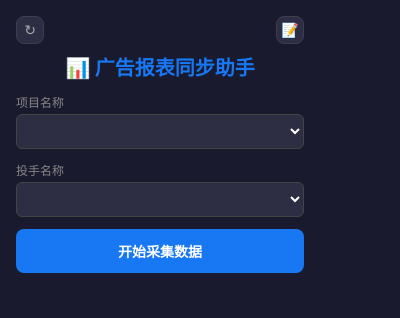
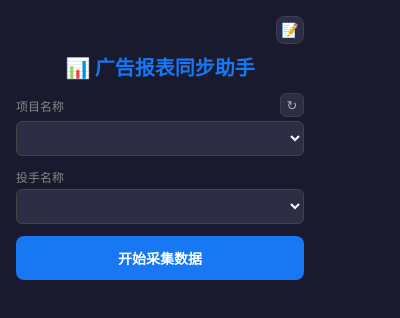
Before and after one commit to xa28ab2-oss/Facebook-Ads-Manager-data-collector, a browser extension: page chrome-extension/popup.html in a window 400 px wide. Drawn offline with Linux system fonts and the light colour scheme; no server answers.

Commit message:
Move refresh icon to project row

```diff
--- a/chrome-extension/popup.html
+++ b/chrome-extension/popup.html
@@ -24,7 +24,7 @@
     .toolbar {
       display: flex;
       align-items: center;
-      justify-content: space-between;
+      justify-content: flex-end;
       margin-bottom: 8px;
     }
     .icon-btn {
@@ -134,6 +134,21 @@
       color: #888;
       margin-bottom: 4px;
     }
+    .field-label-row {
+      display: flex;
+      align-items: center;
+      justify-content: space-between;
+      margin-bottom: 4px;
+    }
+    .field-label-row label {
+      margin-bottom: 0;
+    }
+    .field-label-row .icon-btn {
+      width: 24px;
+      height: 24px;
+      font-size: 13px;
+      border-radius: 6px;
+    }
     .input-group input,
     .input-group select {
       width: 100%;
@@ -173,7 +188,6 @@
 </head>
 <body>
   <div class="toolbar">
-    <button class="icon-btn" id="refreshOptionsBtn" title="刷新下拉选项">↻</button>
     <button class="icon-btn" id="toggleLogBtn" title="显示日志">📝</button>
   </div>
 
@@ -182,7 +196,10 @@
   </div>
 
   <div class="input-group">
-    <label>项目名称</label>
+    <div class="field-label-row">
+      <label>项目名称</label>
+      <button class="icon-btn" id="refreshOptionsBtn" title="刷新下拉选项">↻</button>
+    </div>
     <select id="projectName"></select>
   </div>
 
```
